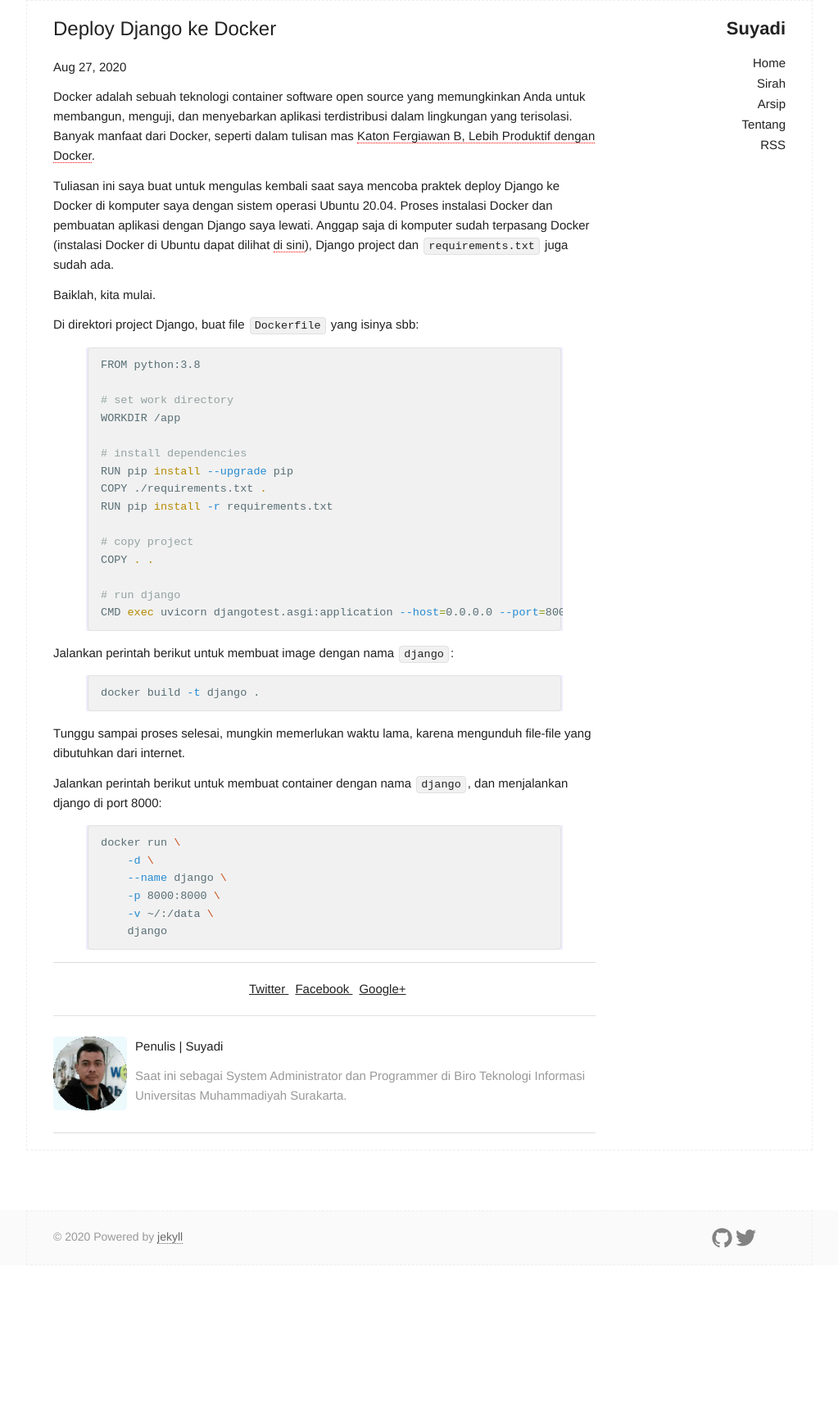
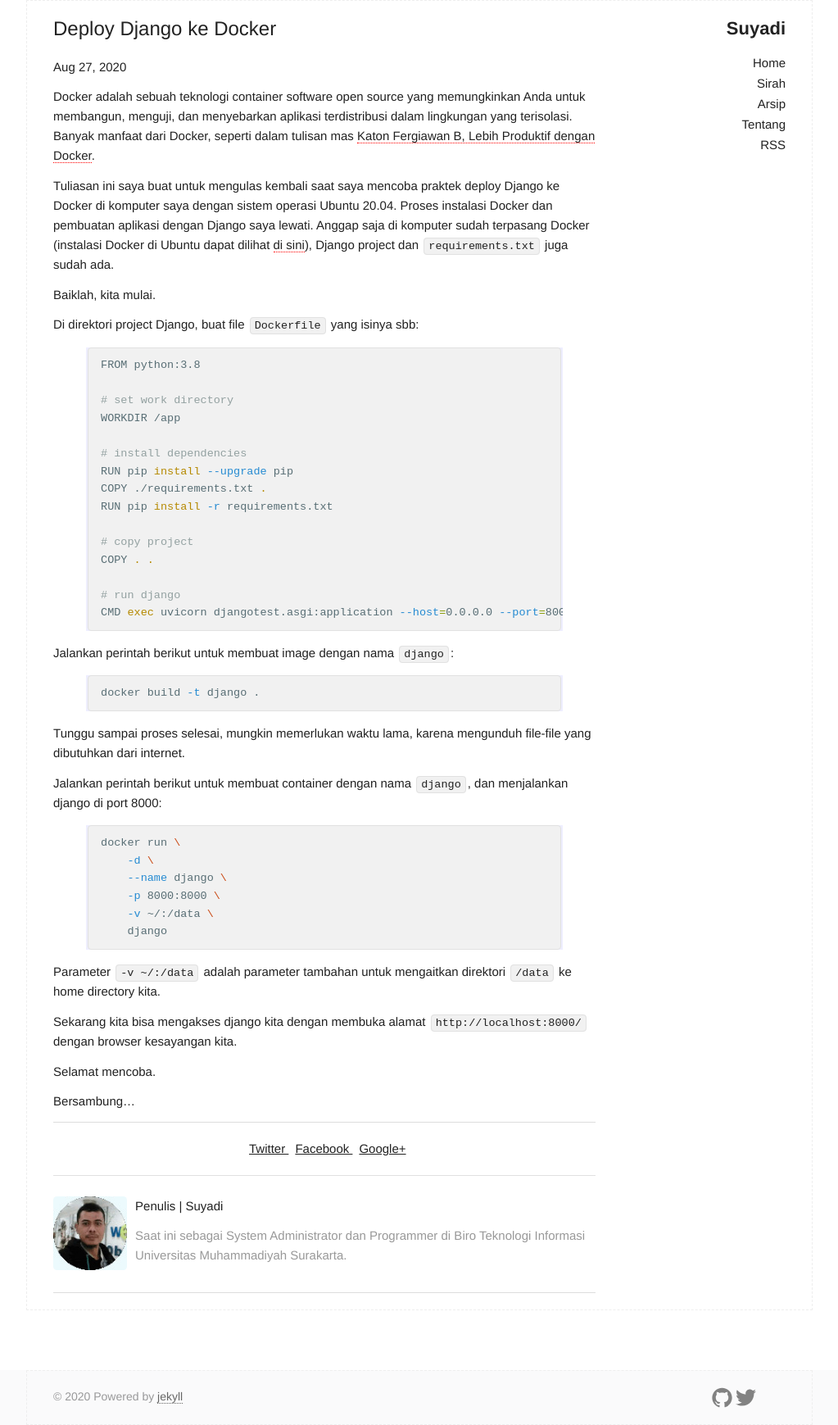
Before and after one commit to abufarros/abufarros.github.io, a Jekyll site: the page built from _posts/2020-08-27-deploy-django-ke-docker.md, in a window 1280 px wide. Shown: the whole page at 82% size, without its empty margins (128-1151 px from the left). Built offline with Jekyll 4.4.1, drawn with Linux system fonts in a browser that asks for light colours; before the commit the page ends 1544 px from its top, so only the background shows below that.

Commit message:
update deploy django di docker

```diff
--- a/_posts/2020-08-27-deploy-django-ke-docker.md
+++ b/_posts/2020-08-27-deploy-django-ke-docker.md
@@ -49,3 +49,11 @@
     -v ~/:/data \
     django
 {% endhighlight %}
+
+Parameter `-v ~/:/data` adalah parameter tambahan untuk mengaitkan direktori `/data` ke home directory kita.
+
+Sekarang kita bisa mengakses django kita dengan membuka alamat `http://localhost:8000/` dengan browser kesayangan kita.
+
+Selamat mencoba.
+
+Bersambung...
```
